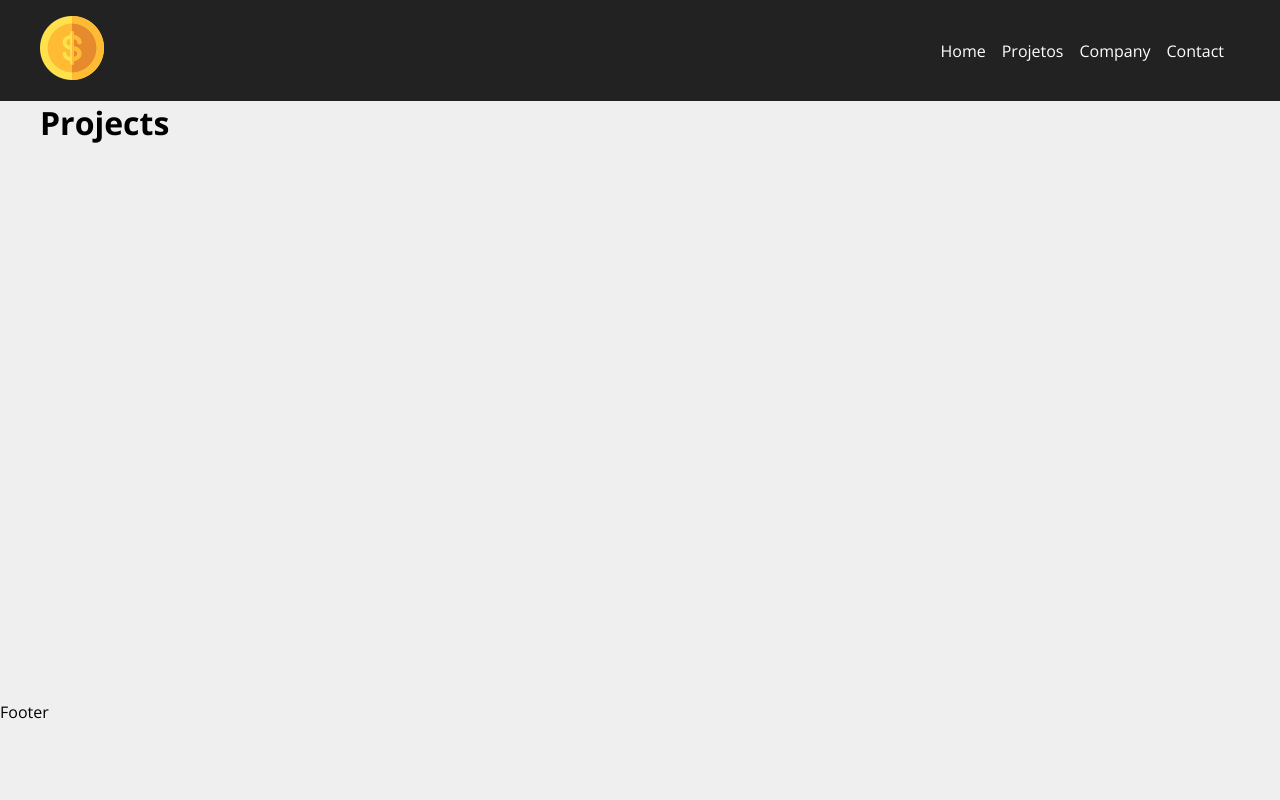
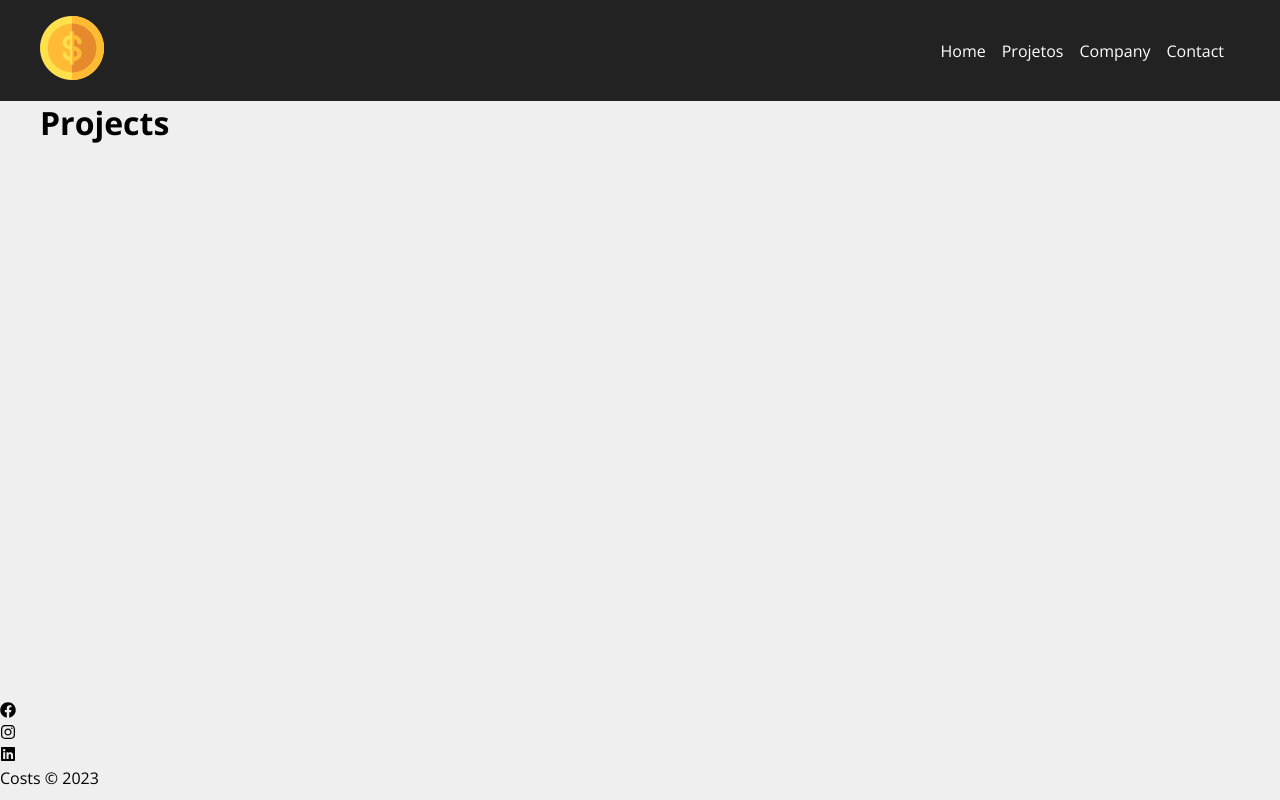
Before and after one commit to edussilva/react-costs, a React (Create React App) app: page /projects in a window 1280 px wide. Built offline with nearby package versions, Linux system fonts and the light colour scheme.

Commit message:
Adicionado o Footer

```diff
--- a/src/components/layout/Footer.js
+++ b/src/components/layout/Footer.js
@@ -1,7 +1,16 @@
+import {FaFacebook, FaInstagram, FaLinkedin } from 'react-icons/fa'
+import styles from './Footer.module.css'
 
 function Footer(){
     return (
-        <footer>Footer</footer>
+        <footer className={styles.footer}>
+            <ul className={styles.social_list}>
+                <li><FaFacebook /></li>
+                <li><FaInstagram /></li>
+                <li><FaLinkedin /></li>
+            </ul>
+            <p className={styles.copy_right}>Costs &copy; 2023</p>
+        </footer>
     )
 }
 
```
